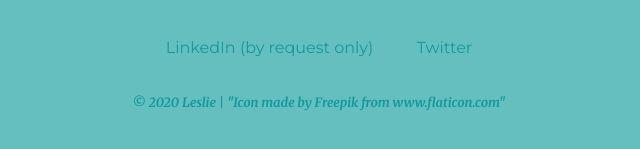
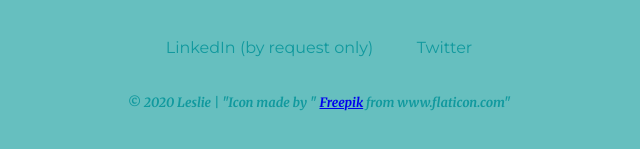
Before and after one commit to lesliewebdev/my-site-based-on-udemy-course-the-complete-2020-web-development-bootcamp-by-dr-angela-yu-, a plain HTML site: page index.html in a window 1280 px wide. Shown: the part 3339-3488 px from the top of the page, 321-961 px from the left. Drawn offline with Linux system fonts and the light colour scheme.

Commit message:
Add files via upload

```diff
--- a/index.html
+++ b/index.html
@@ -5,6 +5,8 @@
   <meta charset="utf-8">
   <meta name="robots" content="noindex">
   <meta name="googlebot" content="noindex">
+  <meta name="viewport" content="width=device-width, initial-scale=1">
+  <base target="_blank">
   <title>Leslie | Remote Site Auditor</title>
   <link rel="stylesheet" href="css/styles.css">
   <link rel="icon" href="images/favicon.ico">
@@ -30,7 +32,7 @@
           </div>
           <div class="flip-card-back">
             Check me out using flip-card code for the first time! Thanks to <a class="flip-dev-credit-to" href="https://www.w3schools.com/howto/howto_css_flip_card.asp" target="_blank">w3schools</a>
-            and <a class="flip-dev-credit-to" href="https://codepen.io/edeesims/pen/iGDzk" target="_blank">CodePen.IO Pure CSS Card Flip</a>.
+            and <a class="flip-dev-credit-to" href="https://codepen.io/edeesims/pen/iGDzk">CodePen.IO Pure CSS Card Flip</a>.
           </div>
         </div>
       </div>
@@ -99,8 +101,11 @@
         <div class="bottom-container">
           <a class="footer-link" href="https://www.linkedin.com/in/leslie-breaking-into-tech-enthusiast" target="_blank">LinkedIn (by request only)</a>
           <a class="footer-link" href="https://twitter.com/" target="_blank">Twitter</a>
-          <p class="copyright">© 2020 Leslie |
-            <a class="link-for-flaticon" href="www.flaticon.com" alt="Icon made by Freepik from www.flaticon.com" target="_blank">"Icon made by Freepik from www.flaticon.com"</a></p>
+          <p class="copyright">© 2020 Leslie | "Icon made by "
+            <a class="link-for-freepik" href="https://www.flaticon.com/authors/freepik" alt="Icon made by Freepik">
+              Freepik</a>
+               from
+               <a class="link-for-flaticon" href="https://www.flaticon.com/" alt=" www.flaticon.com">www.flaticon.com"</a></p>
         </div>
 
 </body>
```
